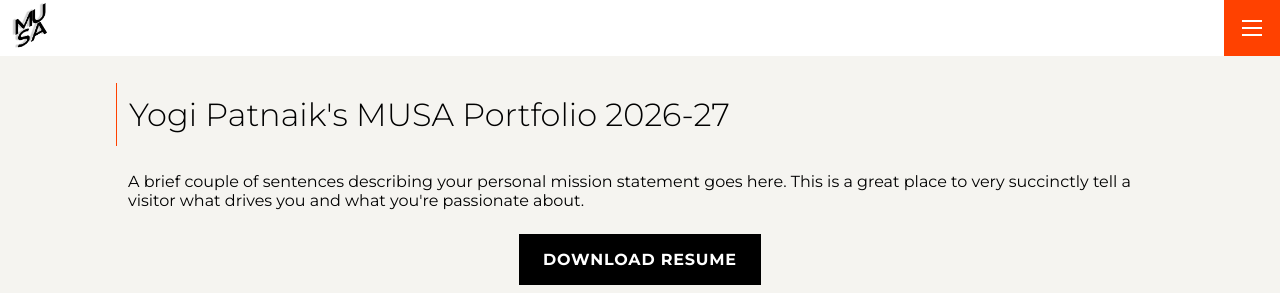
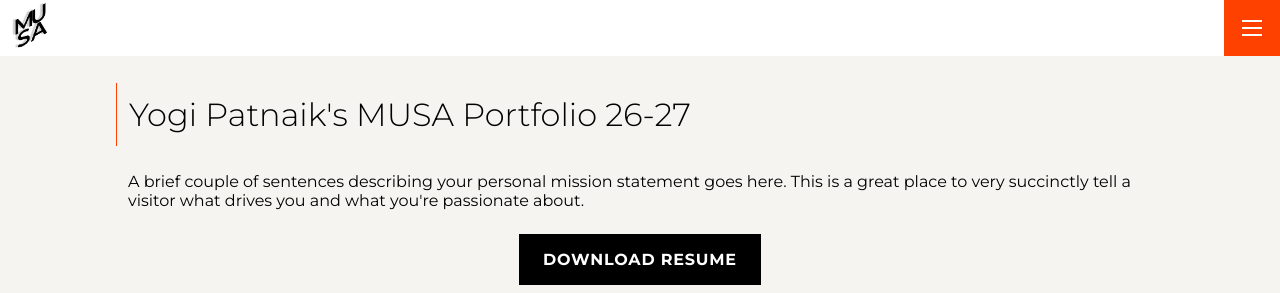
Before and after one commit to ypatnaik1/portfolio, a Jekyll site: the page built from index.md, in a window 1280 px wide and 1109 px high. Shown: the top 293 px of the window. Built offline with Jekyll 4.4.1, drawn with Linux system fonts in a browser that asks for light colours.

Commit message:
Update settings.yml

```diff
--- a/_data/settings.yml
+++ b/_data/settings.yml
@@ -7,7 +7,7 @@ logo: '/assets/img/musa-logo.png'
 # A brief introduction or mission statement that appears at the top of the
 # portfolio home page, above the project list. If you don't want one of the
 # intro_title or intro_text to show up, just set the appropriate value to null.
-intro_title: Yogi Patnaik's MUSA Portfolio 2026-27
+intro_title: Yogi Patnaik's MUSA Portfolio 26-27
 intro_text: |
   A brief couple of sentences describing your personal mission statement goes
   here. This is a great place to very succinctly tell a visitor what drives you
```
